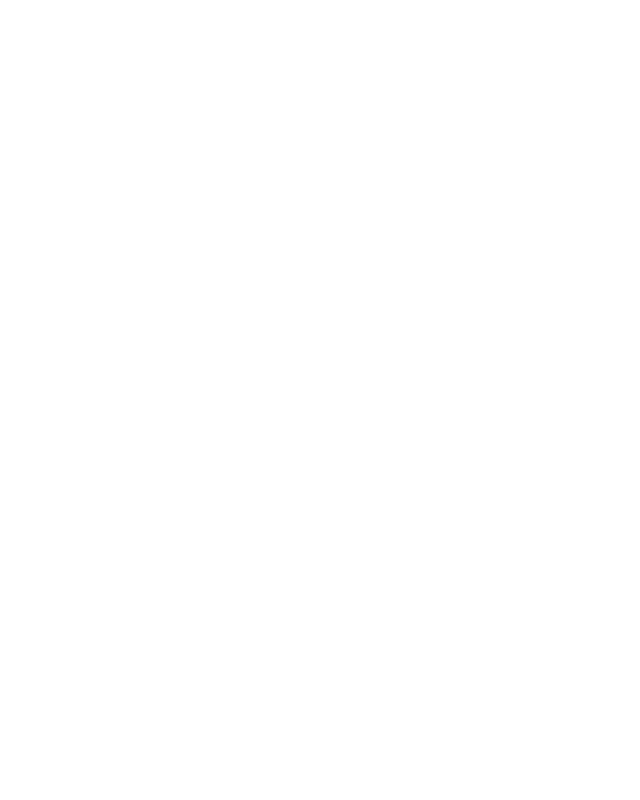
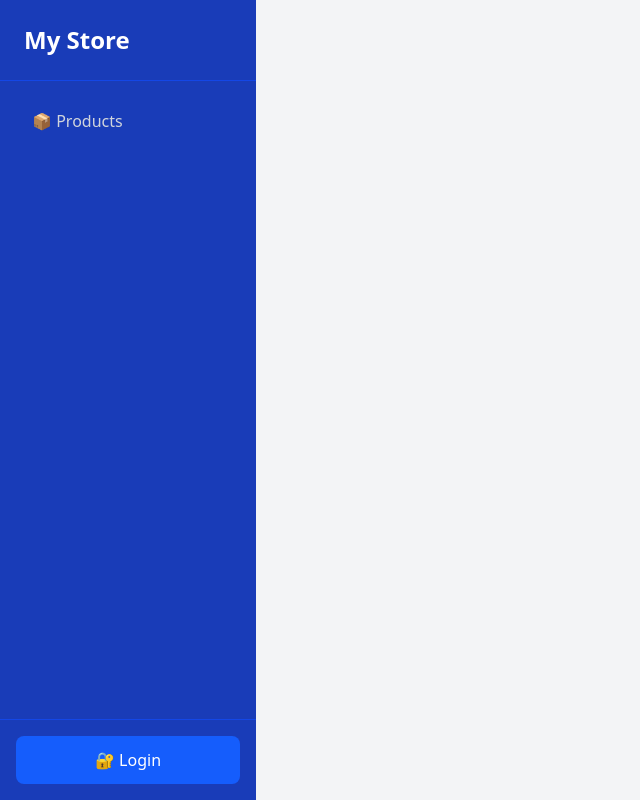
Before and after one commit to Bounphone-KOSADA/my-first-frontend, a React (Vite) app: page /admin/products in a window 1280 px wide. Before the commit this address had no page. Shown: the whole page, without its empty margins (0-640 px from the left). Built offline with nearby package versions, Linux system fonts and the light colour scheme.

Commit message:
Add sidebar navigation and update layout

```diff
--- a/src/App.jsx
+++ b/src/App.jsx
@@ -1,4 +1,5 @@
 import { BrowserRouter, Routes, Route, Navigate } from 'react-router-dom';
+import Layout from './components/Layout';
 import Login from './pages/Login';
 import Register from './pages/Register';
 import Products from './pages/Products';
@@ -7,10 +8,19 @@
   return (
     <BrowserRouter>
       <Routes>
-        <Route path="/" element={<Navigate to="/products" />} />
         <Route path="/login" element={<Login />} />
         <Route path="/register" element={<Register />} />
-        <Route path="/products" element={<Products />} />
+        <Route
+          path="/*"
+          element={
+            <Layout>
+              <Routes>
+                <Route path="/" element={<Navigate to="/products" />} />
+                <Route path="/products" element={<Products />} />
+              </Routes>
+            </Layout>
+          }
+        />
       </Routes>
     </BrowserRouter>
   );
--- /dev/null
+++ b/src/components/Layout.jsx
@@ -0,0 +1,14 @@
+import Sidebar from './Sidebar';
+
+function Layout({ children }) {
+  return (
+    <div className="flex h-screen bg-gray-100">
+      <Sidebar />
+      <div className="flex-1 overflow-auto">
+        {children}
+      </div>
+    </div>
+  );
+}
+
+export default Layout;
--- /dev/null
+++ b/src/components/ProtectedRoute.jsx
@@ -0,0 +1,21 @@
+import { Navigate } from 'react-router-dom';
+
+function ProtectedRoute({ children, requireAdmin = false }) {
+  const token = localStorage.getItem('token');
+  const userStr = localStorage.getItem('user');
+
+  if (!token || !userStr) {
+    return <Navigate to="/login" replace />;
+  }
+
+  if (requireAdmin) {
+    const user = JSON.parse(userStr);
+    if (user.role !== 'admin') {
+      return <Navigate to="/products" replace />;
+    }
+  }
+
+  return children;
+}
+
+export default ProtectedRoute;
--- /dev/null
+++ b/src/components/Sidebar.jsx
@@ -0,0 +1,95 @@
+import { Link, useLocation } from 'react-router-dom';
+import { useAuth } from '../hooks/useAuth';
+
+function Sidebar() {
+  const location = useLocation();
+  const { user, logout, isAdmin } = useAuth();
+
+  const isActive = (path) => {
+    return location.pathname === path
+      ? 'bg-blue-700 text-white'
+      : 'text-gray-300 hover:bg-blue-700 hover:text-white';
+  };
+
+  return (
+    <div className="flex h-screen bg-gray-100">
+      {/* Sidebar */}
+      <div className="w-64 bg-blue-800 text-white flex flex-col">
+        <div className="p-6 border-b border-blue-700">
+          <h1 className="text-2xl font-bold">My Store</h1>
+          {user && (
+            <p className="text-sm text-blue-200 mt-2">
+              Welcome, {user.name}
+              {isAdmin && <span className="ml-2 text-xs bg-yellow-500 text-black px-2 py-1 rounded">Admin</span>}
+            </p>
+          )}
+        </div>
+
+        <nav className="flex-1 p-4 space-y-2">
+          <Link
+            to="/products"
+            className={`block px-4 py-3 rounded-lg transition ${isActive('/products')}`}
+          >
+            📦 Products
+          </Link>
+
+          {user && (
+            <>
+              <Link
+                to="/orders"
+                className={`block px-4 py-3 rounded-lg transition ${isActive('/orders')}`}
+              >
+                📋 My Orders
+              </Link>
+              <Link
+                to="/create-order"
+                className={`block px-4 py-3 rounded-lg transition ${isActive('/create-order')}`}
+              >
+                🛒 Create Order
+              </Link>
+            </>
+          )}
+
+          {isAdmin && (
+            <>
+              <div className="border-t border-blue-700 my-4"></div>
+              <p className="text-xs text-blue-300 px-4 mb-2 uppercase tracking-wide">Admin Panel</p>
+              <Link
+                to="/admin"
+                className={`block px-4 py-3 rounded-lg transition ${isActive('/admin')}`}
+              >
+                📊 Dashboard
+              </Link>
+              <Link
+                to="/admin/products"
+                className={`block px-4 py-3 rounded-lg transition ${isActive('/admin/products')}`}
+              >
+                ⚙️ Manage Products
+              </Link>
+            </>
+          )}
+        </nav>
+
+        <div className="p-4 border-t border-blue-700">
+          {user ? (
+            <button
+              onClick={logout}
+              className="w-full bg-red-600 hover:bg-red-700 px-4 py-3 rounded-lg transition"
+            >
+              🚪 Logout
+            </button>
+          ) : (
+            <Link
+              to="/login"
+              className="block text-center bg-blue-600 hover:bg-blue-700 px-4 py-3 rounded-lg transition"
+            >
+              🔐 Login
+            </Link>
+          )}
+        </div>
+      </div>
+    </div>
+  );
+}
+
+export default Sidebar;
--- a/src/pages/Products.jsx
+++ b/src/pages/Products.jsx
@@ -1,6 +1,5 @@
 import { useState, useEffect } from 'react';
 import { productsAPI } from '../services/api';
-import { useAuth } from '../hooks/useAuth';
 
 function Products() {
   const [products, setProducts] = useState([]);
@@ -9,8 +8,6 @@
   const [searchQuery, setSearchQuery] = useState('');
   const [category, setCategory] = useState('');
   const [sortBy, setSortBy] = useState('');
-
-  const { user, logout } = useAuth();
 
   const categories = ['Electronics', 'Clothing', 'Food', 'Books', 'Other'];
 
@@ -61,44 +58,8 @@
   };
 
   return (
-    <div className="min-h-screen bg-gray-100">
-      {/* Navigation */}
-      <nav className="bg-white shadow-md">
-        <div className="max-w-7xl mx-auto px-4 py-4 flex justify-between items-center">
-          <h1 className="text-2xl font-bold text-gray-800">My Store</h1>
-          <div className="flex items-center gap-4">
-            {user ? (
-              <>
-                <span className="text-gray-600">Welcome, {user.name}</span>
-                <button
-                  onClick={logout}
-                  className="bg-red-600 text-white px-4 py-2 rounded-lg hover:bg-red-700"
-                >
-                  Logout
-                </button>
-              </>
-            ) : (
-              <>
-                <a
-                  href="/login"
-                  className="text-blue-600 hover:underline"
-                >
-                  Login
-                </a>
-                <a
-                  href="/register"
-                  className="bg-blue-600 text-white px-4 py-2 rounded-lg hover:bg-blue-700"
-                >
-                  Register
-                </a>
-              </>
-            )}
-          </div>
-        </div>
-      </nav>
-
-      <div className="max-w-7xl mx-auto px-4 py-8">
-        <h2 className="text-3xl font-bold text-gray-800 mb-6">Products</h2>
+    <div className="p-8">
+      <h2 className="text-3xl font-bold text-gray-800 mb-6">Products</h2>
 
         {/* Search and Filters */}
         <div className="bg-white rounded-lg shadow-md p-6 mb-6">
@@ -213,7 +174,6 @@
             )}
           </div>
         )}
-      </div>
     </div>
   );
 }
```
